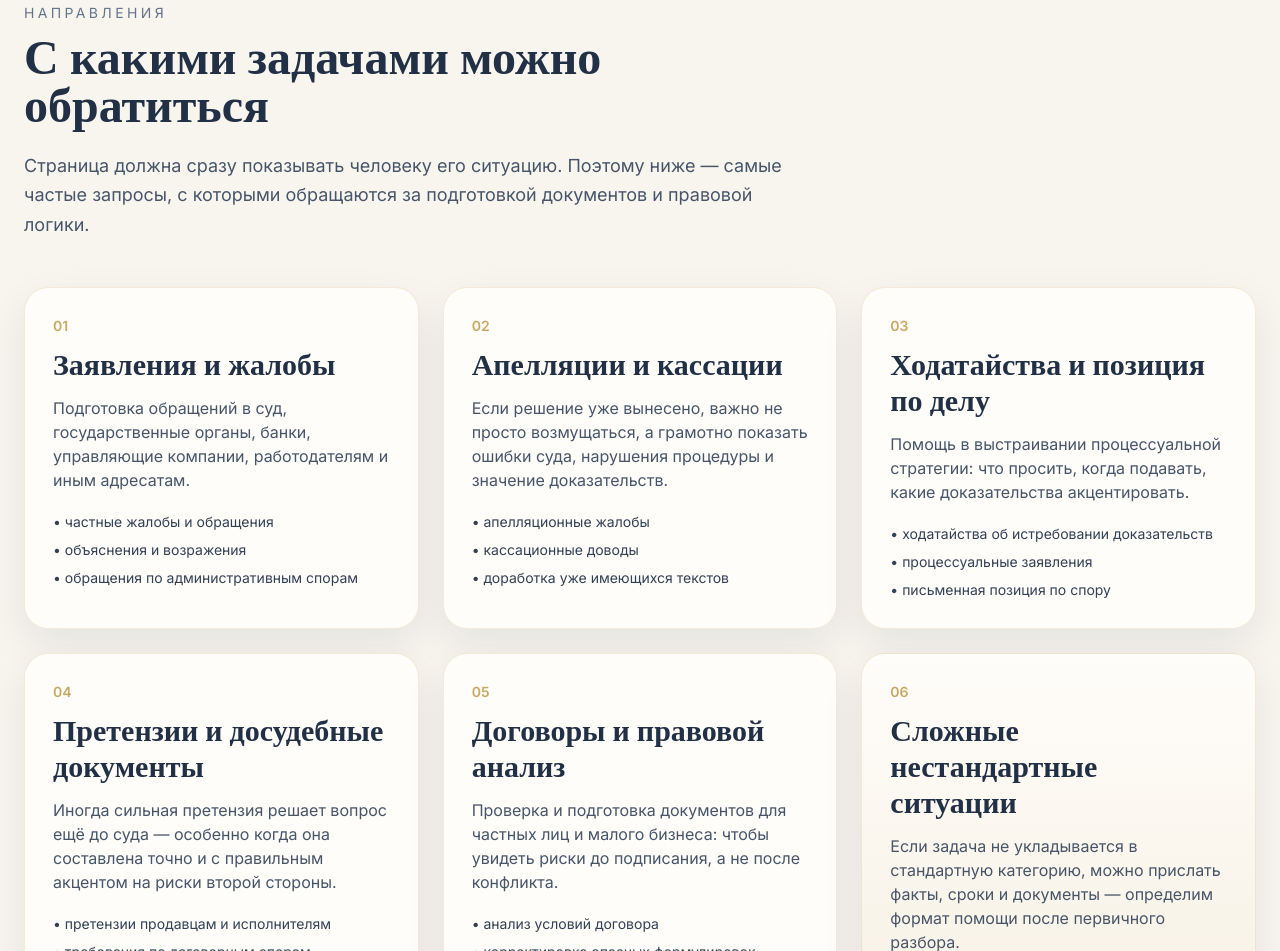
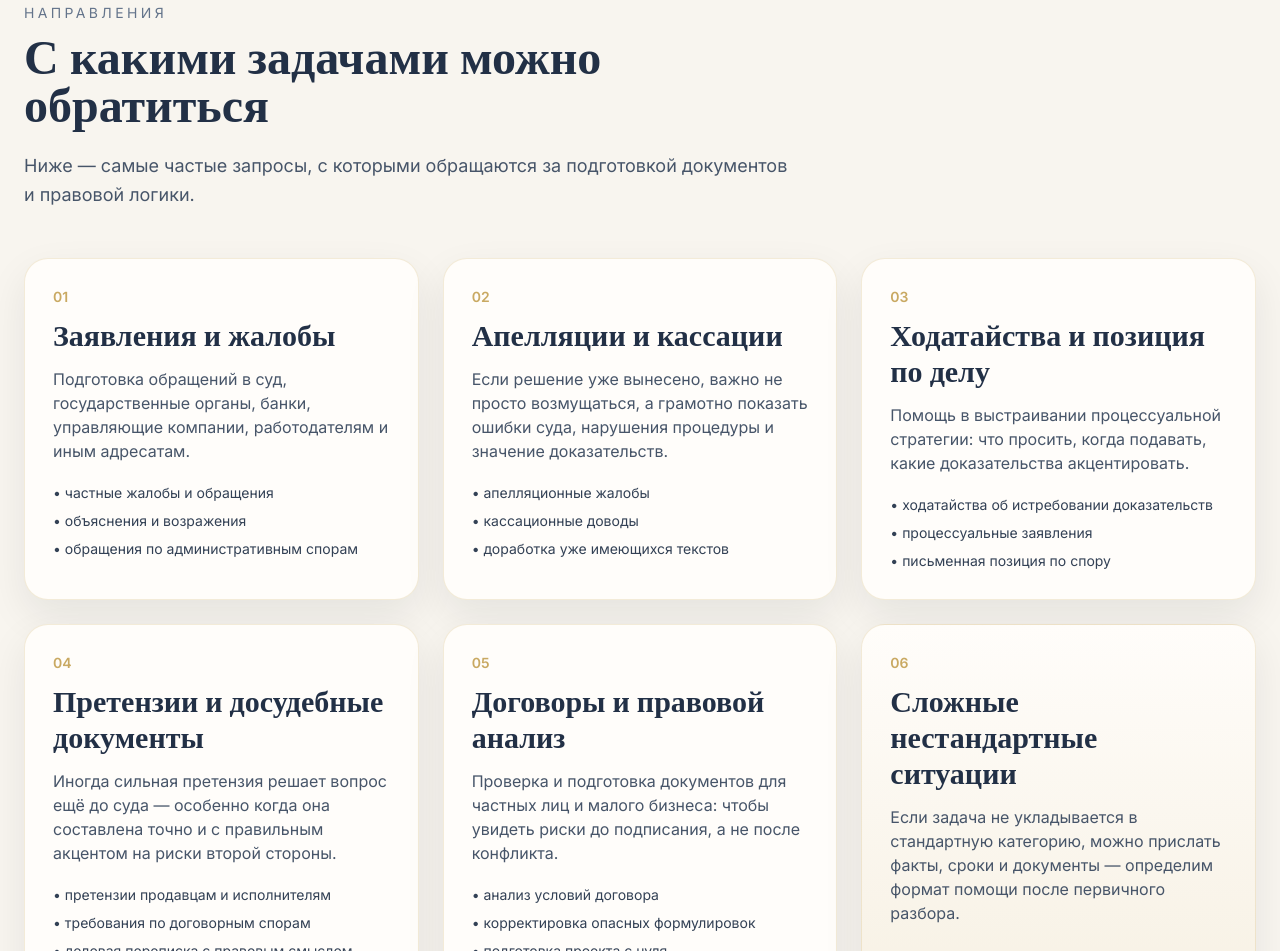
Before and after one commit to antonroma21-byte/verslovo-site, a website: page index.html in a window 1280 px wide. Shown: the part 1673-2624 px from the top of the page. Drawn offline with nearby package versions, Linux system fonts and the light colour scheme.

Commit message:
Update index.html

```diff
--- a/index.html
+++ b/index.html
@@ -467,7 +467,7 @@
       <div class="max-w-3xl mb-12">
         <div class="text-sm uppercase tracking-[0.24em] text-slate-500 mb-3">Направления</div>
         <h2 class="font-serif-elegant text-4xl md:text-5xl font-semibold mb-5">С какими задачами можно обратиться</h2>
-        <p class="text-slate-600 text-lg leading-relaxed">Страница должна сразу показывать человеку его ситуацию. Поэтому ниже — самые частые запросы, с которыми обращаются за подготовкой документов и правовой логики.</p>
+        <p class="text-slate-600 text-lg leading-relaxed">Ниже — самые частые запросы, с которыми обращаются за подготовкой документов и правовой логики.</p>
       </div>
       <div class="grid md:grid-cols-2 xl:grid-cols-3 gap-6">
         <article class="service-card rounded-[24px] p-7">
```
